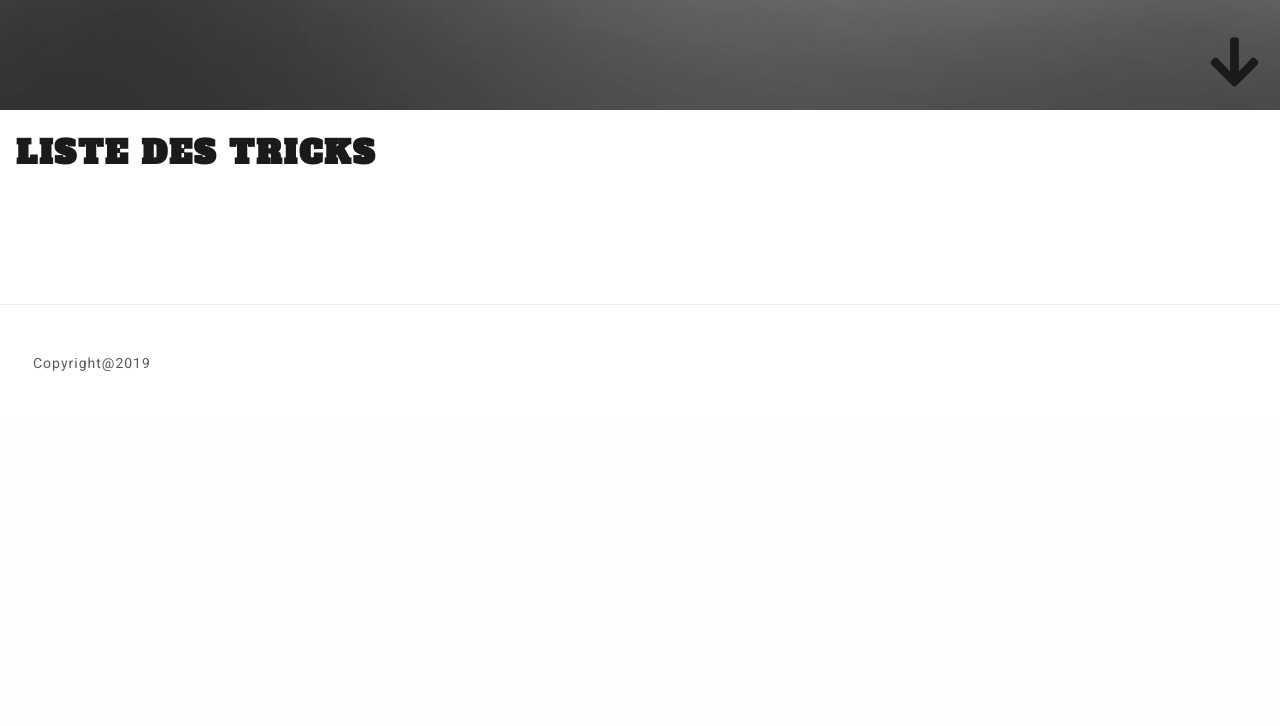
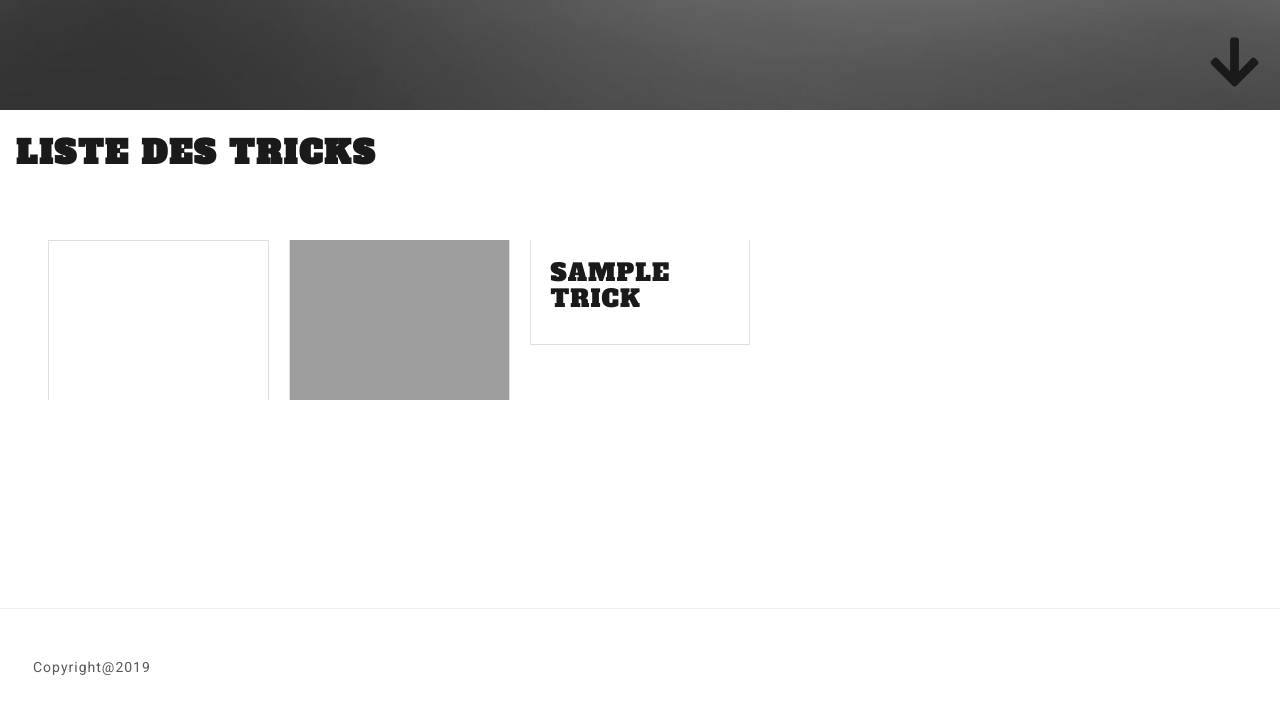
Before and after one commit to GwenOc/snowtricksVDef, a Symfony app: template templates/home/index.html.twig in a window 1280 px wide. Shown: the part 702-1428 px from the top of the page. Before the commit the page ends 1073 px from the top, so only its background shows below. Run offline with Twig, Linux system fonts and the light colour scheme; the template is opened without the code that fills it: most values are stand-ins (such as "Sample title", 1, 10 or a date in 2020); some libraries are stand-ins or nearby versions; grey boxes are pictures that could not be loaded.

Commit message:
adding seeMore features

```diff
--- a/templates/home/index.html.twig
+++ b/templates/home/index.html.twig
@@ -27,11 +27,56 @@
                                     <h3 class="card-title float-left">
                                         <a href="{{ path('trick_view', {'id': trick.id}) }}">{{ trick.name|upper }}</a>
                                     </h3>
+                                    {% if is_granted('ROLE_USER') %}
+                                        <div class="icons float-right">
+                                            <a href="{{ path('trick_edit', {'id': trick.id}) }}">
+                                                <i class="far fa-edit mx-2" title="editer le trick"></i>
+                                            </a>
+                                            <a href="{{ path('trick_delete', {'id': trick.id}) }}"
+                                               onclick="return confirm('Es-tu bien sur de vouloir supprimer ce trick ?')">
+                                                <i class="far fa-trash-alt mx-2" title="supprimer le trick"></i>
+                                            </a>
+                                        </div>
+                                    {% endif %}
                                 </div>
                             </div>
                         {% endif %}
+                        {% for picture in trick.pictures|slice(0,1) %}
+                            <div class="card mb-5">
+                                <img class="card-img-top" src={{ asset('uploads/pictures/' ~ picture.name) }}>
+                                <div class="card-body">
+                                    <h3 class="card-title float-left">
+                                        <a href="{{ path('trick_view', {'id': trick.id}) }}">{{ trick.name|upper }}</a>
+                                    </h3>
+                                    {% if is_granted('ROLE_USER') %}
+                                        <div class="icons float-right">
+                                            <a href="{{ path('trick_edit', {'id': trick.id}) }}">
+                                                <i class="far fa-edit mx-2" title="editer le trick"></i>
+                                            </a>
+                                            <a href="{{ path('trick_delete', {'id': trick.id}) }}"
+                                               onclick="return confirm('Es-tu bien sur de vouloir supprimer ce trick ?')">
+                                                <i class="far fa-trash-alt mx-2" title="supprimer le trick"></i>
+                                            </a>
+                                        </div>
+                                    {% endif %}
+                                </div>
+                            </div>
+                        {% endfor %}
                     {% endfor %}
                 </div>
+            </div>
+            <div class="container-fluid p-5 card-wrapper" id="content"> </div>
+
+            {% if tricks|length > 9 %}
+                <div class="d-flex justify-content-center" id="seeMore"  data-loadmore="{{ path('loadmore') }}" data-totalitem="{{ tricks|length }}" >
+                    <button type="button" id="load-more" class="btn btn-primary">Voir plus de tricks</button>
+                </div>
+            {% endif %}
+
+            <div class="row justify-content-center mt-5">
+                {% if is_granted('ROLE_USER') %}
+                    <button class="btn btn-success"><i class="fas fa-pen"></i><a href="{{ path('new_trick') }}">Créer un trick</button>
+                {% endif %}
             </div>
         </section>
     </main>
```
Also changed, not shown: templates/comment/seeMore.html.twig (added, +22 -0 lines), templates/home/loadmore.html.twig (added, +46 -0 lines).
